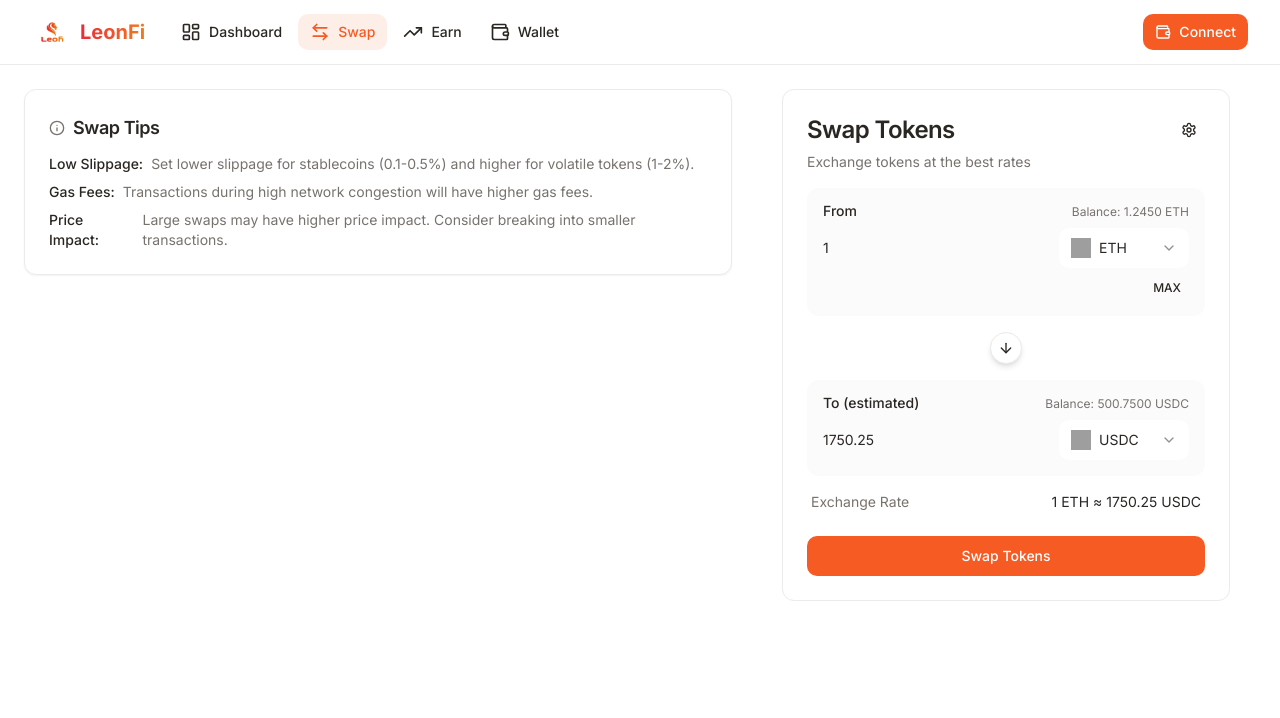
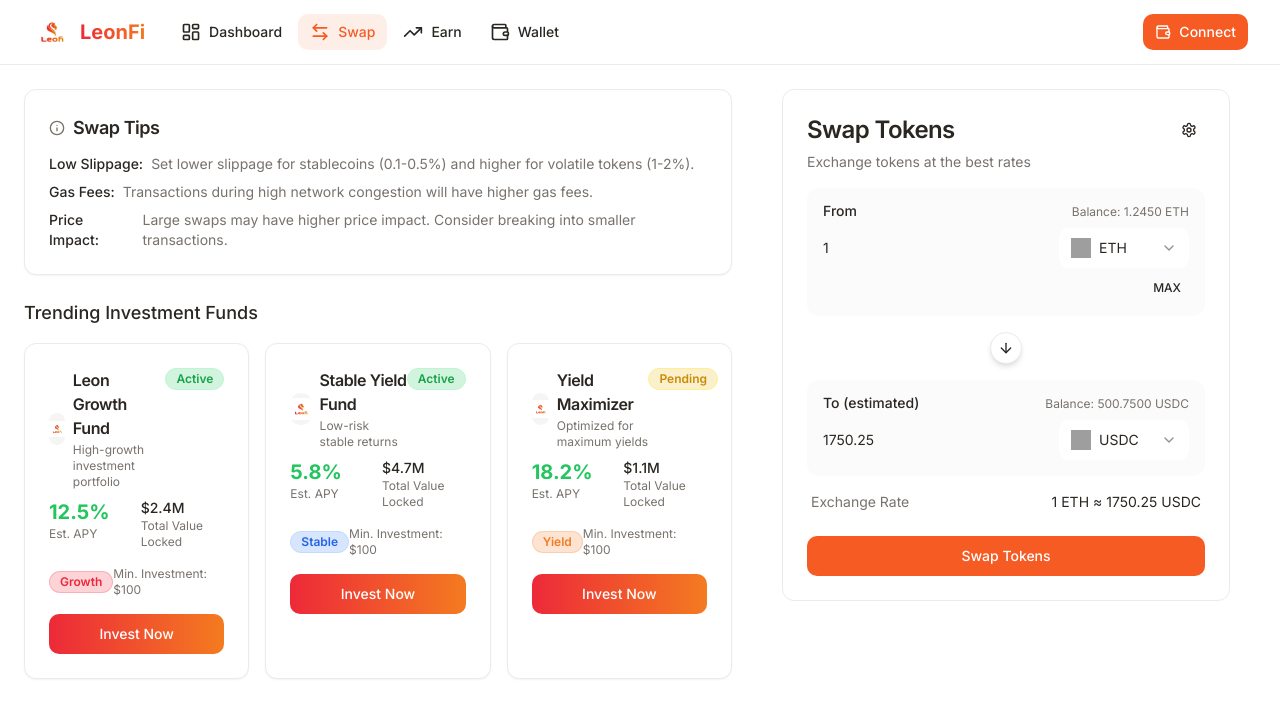
Before and after one commit to pnha2411/defi-nectar-hub, a React (Vite) app: page /swap in a window 1280 px wide. Shown: the top 718 px of the page. Built offline with nearby package versions, Linux system fonts and the light colour scheme; grey boxes are pictures that could not be loaded.

Commit message:
Refactor: Implement Fund Card component
Implement the Fund Card component based on the provided documentation and integrate it into the LeonFi app.

```diff
--- /dev/null
+++ b/src/components/FundCard.tsx
@@ -0,0 +1,105 @@
+
+import React from 'react';
+import { Card, CardContent, CardDescription, CardFooter, CardHeader, CardTitle } from '@/components/ui/card';
+import { Button } from '@/components/ui/button';
+import { Badge } from '@/components/ui/badge';
+import { toast } from 'sonner';
+import { cn } from '@/lib/utils';
+
+interface FundCardProps {
+  name: string;
+  description: string;
+  apy: number;
+  tvl: string;
+  status: 'active' | 'pending' | 'completed';
+  category: 'yield' | 'growth' | 'stable';
+  icon?: string;
+  className?: string;
+}
+
+export const FundCard: React.FC<FundCardProps> = ({
+  name,
+  description,
+  apy,
+  tvl,
+  status,
+  category,
+  icon = '/lovable-uploads/48a01385-ec70-4d00-a36e-0d477a509b59.png',
+  className
+}) => {
+  const getStatusBadgeColor = () => {
+    switch (status) {
+      case 'active': return 'bg-green-500/20 text-green-600 border-green-200 dark:border-green-500/20';
+      case 'pending': return 'bg-yellow-500/20 text-yellow-600 border-yellow-200 dark:border-yellow-500/20';
+      case 'completed': return 'bg-blue-500/20 text-blue-600 border-blue-200 dark:border-blue-500/20';
+      default: return '';
+    }
+  };
+
+  const getCategoryBadgeColor = () => {
+    switch (category) {
+      case 'yield': return 'bg-leon-orange/20 text-leon-orange border-leon-orange/20';
+      case 'growth': return 'bg-leon-red/20 text-leon-red border-leon-red/20';
+      case 'stable': return 'bg-blue-500/20 text-blue-600 border-blue-200 dark:border-blue-500/20';
+      default: return '';
+    }
+  };
+
+  const handleInvest = () => {
+    toast.success(`Investment initiated in ${name}`, {
+      description: 'Processing your investment request...',
+    });
+  };
+
+  return (
+    <Card className={cn(
+      "overflow-hidden transition-all duration-300 hover:shadow-lg hover-scale",
+      className
+    )}>
+      <CardHeader className="pb-2">
+        <div className="flex justify-between items-start">
+          <div className="flex items-center gap-2">
+            <div className="w-8 h-8 rounded-md overflow-hidden flex items-center justify-center bg-muted">
+              <img src={icon} alt={name} className="w-6 h-6 object-contain" />
+            </div>
+            <div>
+              <CardTitle className="text-base">{name}</CardTitle>
+              <CardDescription className="text-xs mt-0.5">
+                {description}
+              </CardDescription>
+            </div>
+          </div>
+          <Badge variant="outline" className={getStatusBadgeColor()}>
+            {status.charAt(0).toUpperCase() + status.slice(1)}
+          </Badge>
+        </div>
+      </CardHeader>
+
+      <CardContent className="pb-4">
+        <div className="grid grid-cols-2 gap-2 text-sm">
+          <div>
+            <div className="font-bold text-xl text-green-500">{apy}%</div>
+            <p className="text-xs text-muted-foreground">Est. APY</p>
+          </div>
+          <div>
+            <div className="font-medium">{tvl}</div>
+            <p className="text-xs text-muted-foreground">Total Value Locked</p>
+          </div>
+        </div>
+
+        <div className="mt-4 flex justify-between items-center">
+          <Badge variant="outline" className={getCategoryBadgeColor()}>
+            {category.charAt(0).toUpperCase() + category.slice(1)}
+          </Badge>
+          <p className="text-xs text-muted-foreground">Min. Investment: $100</p>
+        </div>
+      </CardContent>
+
+      <CardFooter className="pt-0">
+        <Button className="w-full bg-gradient-leon hover:bg-gradient-leon" onClick={handleInvest}>
+          Invest Now
+        </Button>
+      </CardFooter>
+    </Card>
+  );
+};
--- a/src/index.css
+++ b/src/index.css
@@ -1,3 +1,4 @@
+
 @import url('https://fonts.googleapis.com/css2?family=Inter:wght@300;400;500;600;700&display=swap');
 
 @tailwind base;
@@ -137,4 +138,8 @@
   .hover-scale {
     @apply transition-transform duration-200 hover:scale-[1.02];
   }
+
+  .bg-gradient-leon {
+    @apply bg-gradient-to-r from-leon-red to-leon-orange;
+  }
 }
--- a/src/pages/Swap.tsx
+++ b/src/pages/Swap.tsx
@@ -4,12 +4,42 @@ import { Layout } from '@/components/Layout';
 import { SwapInterface } from '@/components/SwapInterface';
 import { Card, CardContent, CardDescription, CardHeader, CardTitle } from '@/components/ui/card';
 import { Info } from 'lucide-react';
+import { FundCard } from '@/components/FundCard';
 
 const Swap = () => {
+  // Sample fund data
+  const funds = [
+    {
+      name: "Leon Growth Fund",
+      description: "High-growth investment portfolio",
+      apy: 12.5,
+      tvl: "$2.4M",
+      status: "active" as const,
+      category: "growth" as const
+    },
+    {
+      name: "Stable Yield Fund",
+      description: "Low-risk stable returns",
+      apy: 5.8,
+      tvl: "$4.7M",
+      status: "active" as const,
+      category: "stable" as const
+    },
+    {
+      name: "Yield Maximizer",
+      description: "Optimized for maximum yields",
+      apy: 18.2,
+      tvl: "$1.1M",
+      status: "pending" as const,
+      category: "yield" as const
+    }
+  ];
+
   return (
     <Layout>
       <div className="flex flex-col md:flex-row gap-6">
         <div className="flex-1 order-2 md:order-1">
+          <div className="space-y-6">
             <Card>
               <CardHeader className="pb-3">
                 <CardTitle className="text-lg flex items-center gap-2">
@@ -34,6 +64,24 @@ const Swap = () => {
                 </ul>
               </CardContent>
             </Card>
+
+            <div>
+              <h2 className="text-lg font-medium mb-4">Trending Investment Funds</h2>
+              <div className="grid grid-cols-1 lg:grid-cols-3 gap-4">
+                {funds.map((fund, index) => (
+                  <FundCard
+                    key={index}
+                    name={fund.name}
+                    description={fund.description}
+                    apy={fund.apy}
+                    tvl={fund.tvl}
+                    status={fund.status}
+                    category={fund.category}
+                  />
+                ))}
+              </div>
+            </div>
+          </div>
         </div>
 
         <div className="flex-1 order-1 md:order-2 md:max-w-[500px]">
```
Lines whose indentation alone changed are shown as unchanged.
